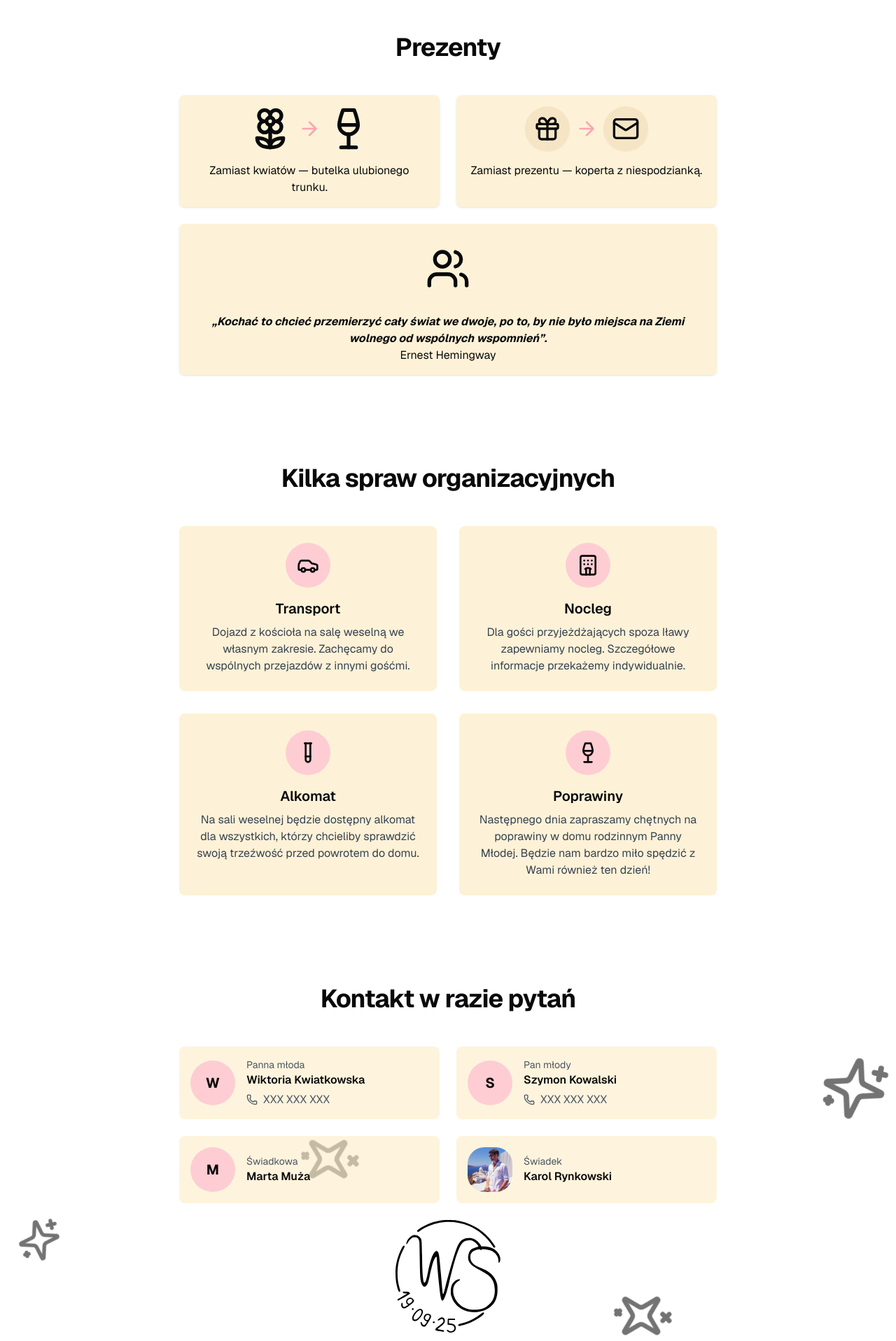
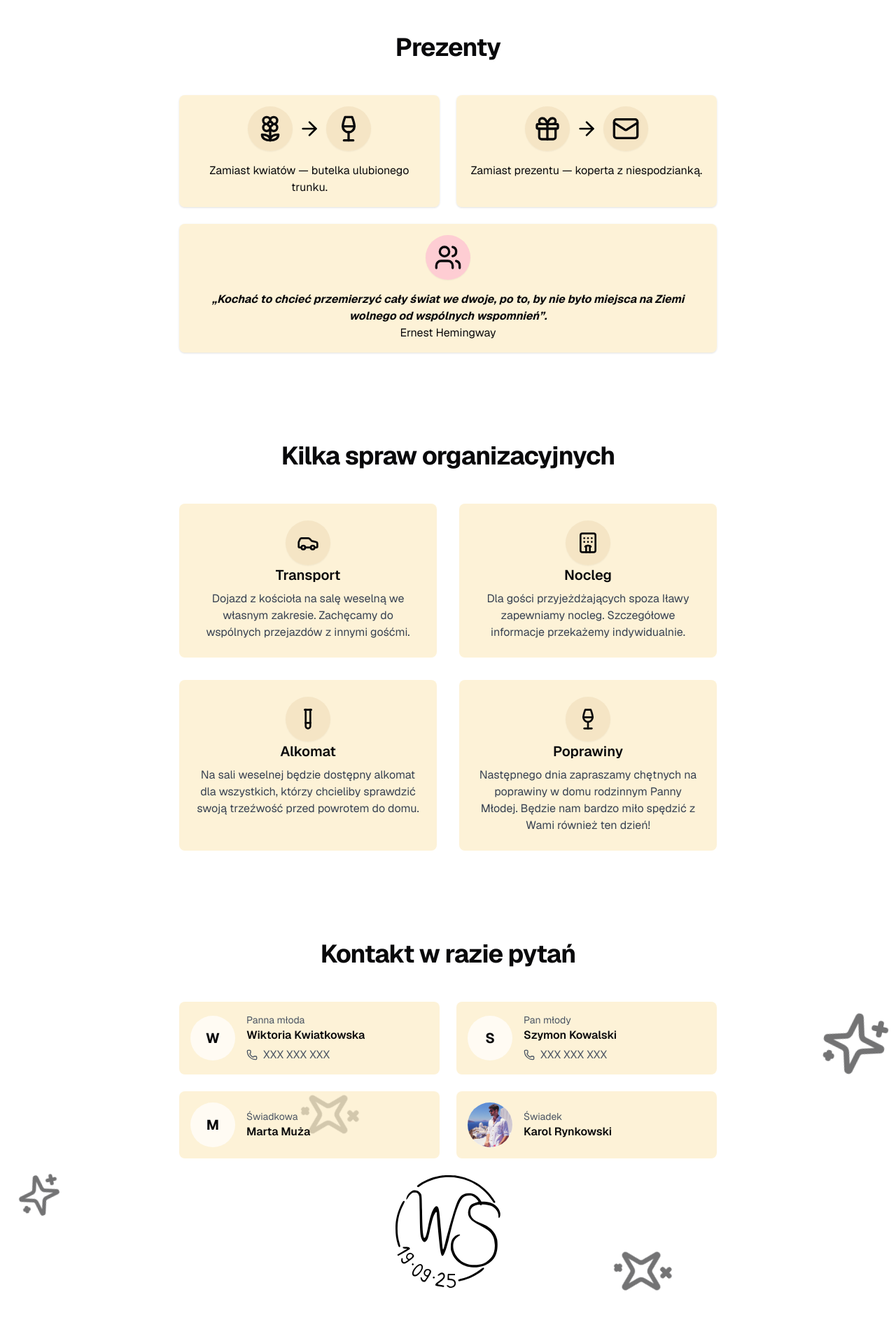
Before and after one commit to szkmk13/wedding-page, a Next.js app: page / in a window 1280 px wide. Shown: the part 2631-4548 px from the top of the page at 70% size. After the commit the page ends 4520 px from the top, so only its background shows below. Built offline with nearby package versions, Linux system fonts and the light colour scheme.

Commit message:
version 1.9.3

```diff
--- a/src/components/contact-footer.tsx
+++ b/src/components/contact-footer.tsx
@@ -65,9 +65,9 @@ export default function ContactFooter() {
           {contacts.map((contact, index) => (
             <div
               key={index}
-              className="group relative flex items-center gap-4 rounded-lg bg-gold/60 p-4 transition-all duration-300 hover:bg-gold/70"
+              className="group relative flex items-center gap-4 rounded-lg bg-gold/70 p-4 transition-all duration-300 hover:bg-beige/60"
             >
-              <div className="flex h-16 w-16 flex-shrink-0 items-center justify-center rounded-full bg-rose-200 transition-all duration-300 group-hover:bg-gold/80">
+              <div className="flex h-16 w-16 flex-shrink-0 items-center justify-center rounded-full bg-white/70 transition-all duration-300 group-hover:bg-white/90 group-hover:shadow-md">
                 {contact.image ? (
                   <Image
                     src={contact.image}
@@ -75,7 +75,7 @@ export default function ContactFooter() {
                     width={150}
                     height={150}
                     quality={100}
-                    className="rounded-3xl"
+                    className="rounded-full group-hover:shadow-md"
                   />
                 ) : (
                   <span className="text-main text-xl font-bold">
@@ -97,9 +97,9 @@ export default function ContactFooter() {
                   </Link>
                 )}
               </div>
-              <div className="absolute right-4 top-1/2 -translate-y-1/2 opacity-0 transition-all duration-300 group-hover:opacity-100">
+              {/* <div className="absolute right-4 top-1/2 -translate-y-1/2 opacity-500 transition-all duration-300 group-hover:opacity-100">
                 <Sparkles className="h-5 w-5 text-rose-400" />
-              </div>
+              </div> */}
             </div>
           ))}
         </div>
--- a/src/components/giftPreferences.tsx
+++ b/src/components/giftPreferences.tsx
@@ -21,9 +21,13 @@ export default function WeddingGifts() {
           {/* Kwiaty → Alkohol */}
           <div className="rounded-lg bg-gold/70 p-4 text-center shadow">
             <div className="mb-4 flex items-center justify-center gap-2">
-              <Flower2Icon size={64} />
-              <ArrowRight size={32} className="text-rose-300" />
-              <Wine size={64} />
+            <div className="flex h-16 w-16 flex-shrink-0 items-center justify-center rounded-full bg-beige/60 p-3 shadow-sm">
+            <Flower2Icon size={64} />              </div>
+
+              <ArrowRight size={32} className="text-black" />
+              <div className="flex h-16 w-16 flex-shrink-0 items-center justify-center rounded-full bg-beige/60 p-3 shadow-sm">
+              <Wine size={64} />              </div>
+
             </div>
             <p>Zamiast kwiatów — butelka ulubionego trunku.</p>
           </div>
@@ -34,7 +38,7 @@ export default function WeddingGifts() {
               <div className="flex h-16 w-16 flex-shrink-0 items-center justify-center rounded-full bg-beige/60 p-3 shadow-sm">
                 <GiftIcon size={64} />
               </div>
-              <ArrowRight size={32} className="text-rose-300" />
+              <ArrowRight size={32} className="text-black" />
               <div className="flex h-16 w-16 flex-shrink-0 items-center justify-center rounded-full bg-beige/60 p-3 shadow-sm">
                 <Mail size={64} />
               </div>
@@ -46,8 +50,8 @@ export default function WeddingGifts() {
         {/* Najważniejszy prezent */}
         <div className="mt-6 rounded-lg bg-gold/70 p-4 text-center shadow">
           <div className="mb-4 flex justify-center">
-            <div className="bg-rose/70 rounded-full p-4">
-              <Users size={64} />
+          <div className="flex h-16 w-16 flex-shrink-0 items-center justify-center rounded-full bg-rose-200 p-3 shadow-sm">
+          <Users size={64} />
             </div>
           </div>
           <p className="font-bold italic">
--- a/src/components/organizational-info.tsx
+++ b/src/components/organizational-info.tsx
@@ -41,7 +41,7 @@ export default function OrganizationalInfo() {
         <div className="grid gap-4 lg:gap-8 md:grid-cols-2">
           {infoItems.map((item, index) => (
             <div key={index} className="flex flex-col items-center text-center p-2 lg:p-6 rounded-lg bg-gold/70">
-              <div className={`rounded-full bg-rose-200 p-4 mb-4`}>
+          <div className="flex h-16 w-16 flex-shrink-0 items-center justify-center rounded-full bg-beige/60 p-3 shadow-sm">
                 <item.icon className="h-8 w-8 text-main" />
               </div>
               <h3 className="font-semibold text-xl text-main mb-2">{item.title}</h3>
```
